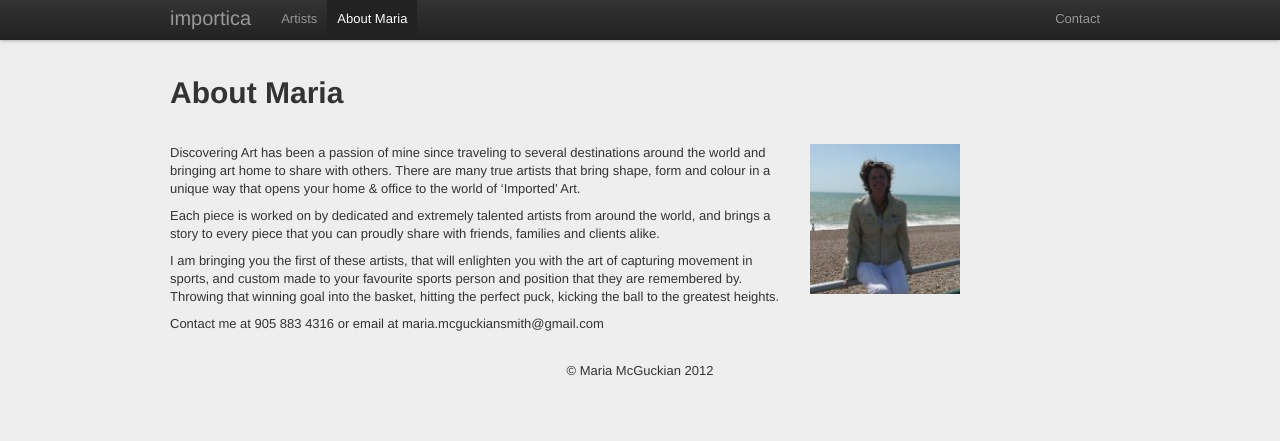
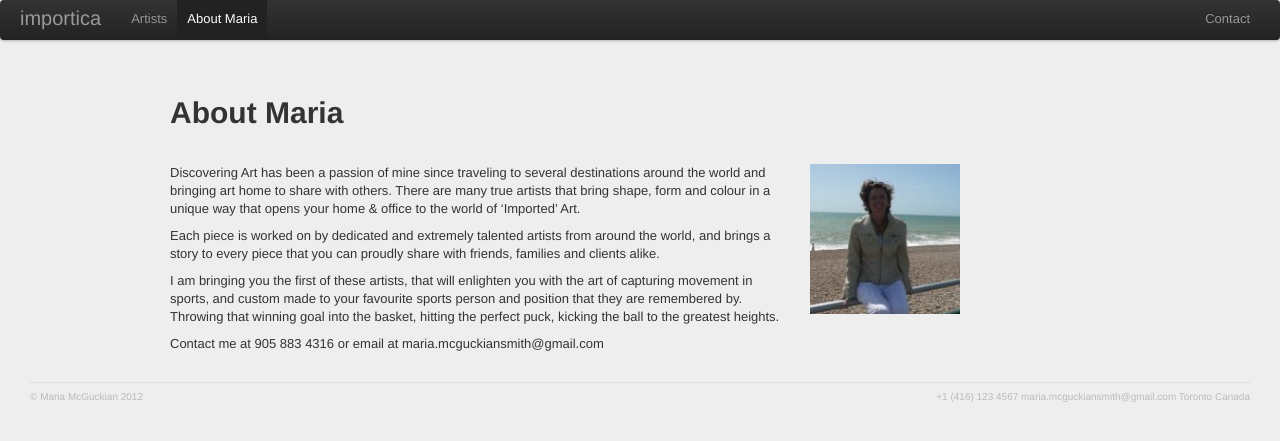
Before and after one commit to mylestan/importica, a Jekyll site: the page built from maria.html, in a window 1280 px wide. Shown: the top 441 px of the page. Built offline with Jekyll 4.4.1, drawn with Linux system fonts in a browser that asks for light colours.

Commit message:
added footer

```diff
--- a/_layouts/default.html
+++ b/_layouts/default.html
@@ -16,11 +16,6 @@
     <!-- Le styles -->
     <link href="{{ BASE_PATH }}/{{ ASSET_PATH }}/css/bootstrap.css" rel="stylesheet">
     <link href="{{ BASE_PATH }}/{{ ASSET_PATH }}/css/style.css" rel="stylesheet">
-    <style>
-      body {
-        padding-top: 60px; /* 60px to make the container go all the way to the bottom of the topbar */
-      }
-    </style>
 
     <!-- scripts, need to load two first because others rely on them. -->
     {% include JB/analytics %}
@@ -31,7 +26,7 @@
   <body>
 
     <!-- navbar for the site -->
-    <div class="navbar navbar-fixed-top">
+    <div class="navbar">
       <div class="navbar-inner">
         <div class="container">
           <a class="brand" href="{{ BASE_PATH }}/index.html">{{ site.title }}</a>
@@ -55,16 +50,16 @@
     </div>
 
     <!-- main content -->
-    <div class="container">
+    <div class="container" id="main">
       {{content}}
 
-      <!-- footer for the site -->
-      <footer class="footer">
-        <p>&copy; {{ site.author.name }} 2012</a>
-        </p>
-      </footer>
+    </div> <!-- /container -->
 
-    </div> <!-- /container -->
+    <!-- footer for the site -->
+    <footer class="footer">
+      <p>&copy; {{ site.author.name }} 2012 <strong>+1 (416) 123 4567  maria.mcguckiansmith@gmail.com  Toronto Canada</strong>
+      </p>
+    </footer>
 
     <!-- load rest of scripts here -->
     <script src="{{ BASE_PATH }}/{{ ASSET_PATH }}/js/bootstrap-transition.js"></script>
--- a/assets/css/style.css
+++ b/assets/css/style.css
@@ -1,15 +1,37 @@
 /* Override some defaults */
 html, body {
+  height: 100%;
   background-color: #eee;
 }
+
+/* making navbar look good */
 .navbar {
   margin-bottom: 0;
 }
-.container > footer {
+
+#main{
+	padding-top: 40px;
+}
+
+/* cleaning up the footer */
+footer {
   margin-top: 20px;
+  padding-top: 5px;
+  margin-left: 30px;
+  margin-right: 30px;
+  padding-bottom: 15px;
+  border-top-color: #DDD;
+  border-top-width:  1px;
+  border-top-style: solid;
 }
-.container > footer p {
-  text-align: center; /* center align it with the container */
+footer p {
+  color: #BBB;
+  font-size: 10px;
+}
+
+footer p strong {
+	font-weight: normal;
+	float: right;
 }
 
 /* Contact dropwdown overrides*/
@@ -30,3 +52,7 @@ html, body {
 	height: 50px;
 	overflow: hidden;
 }
+
+#item{
+	height: 50%;
+}
```
